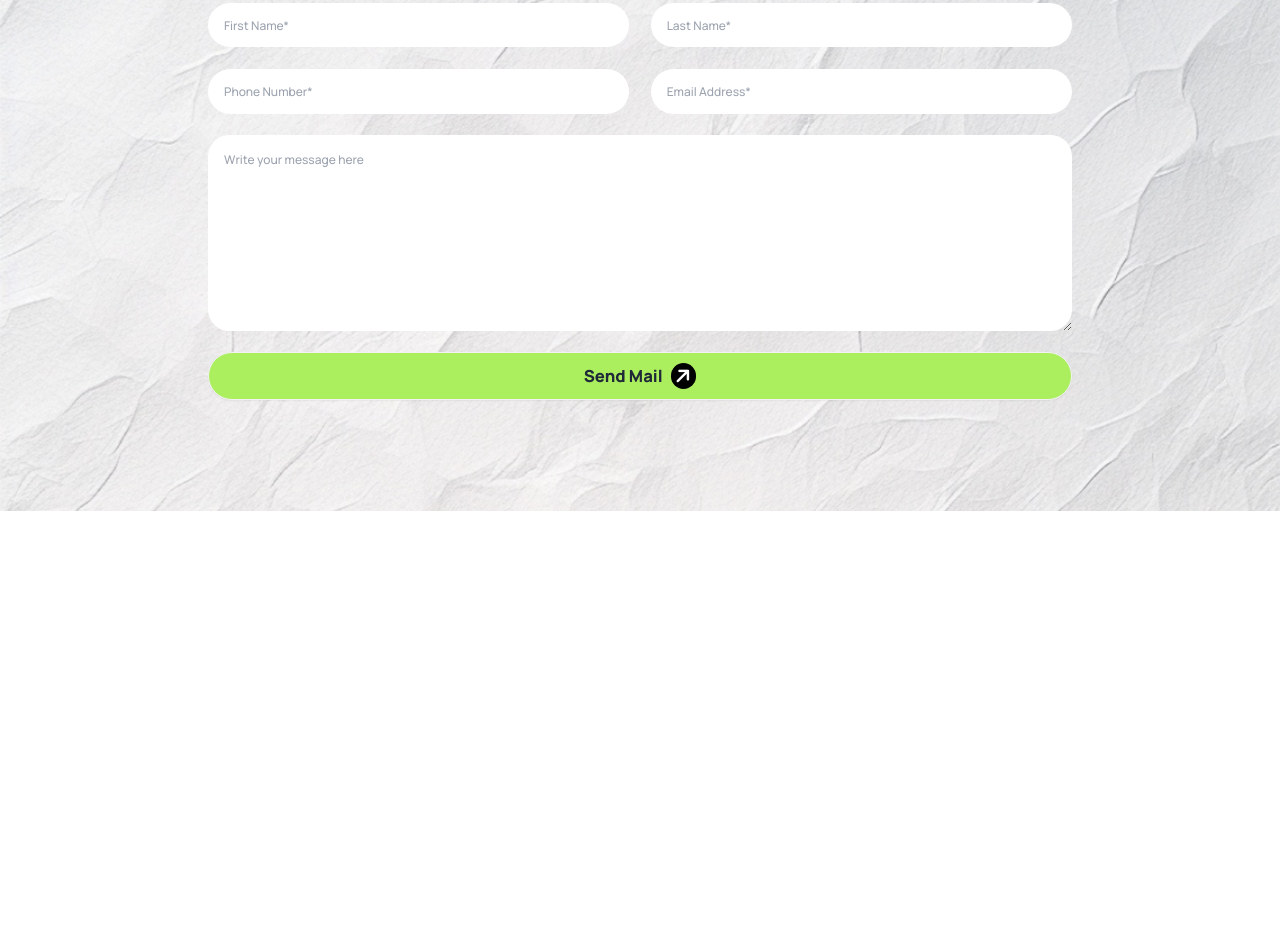
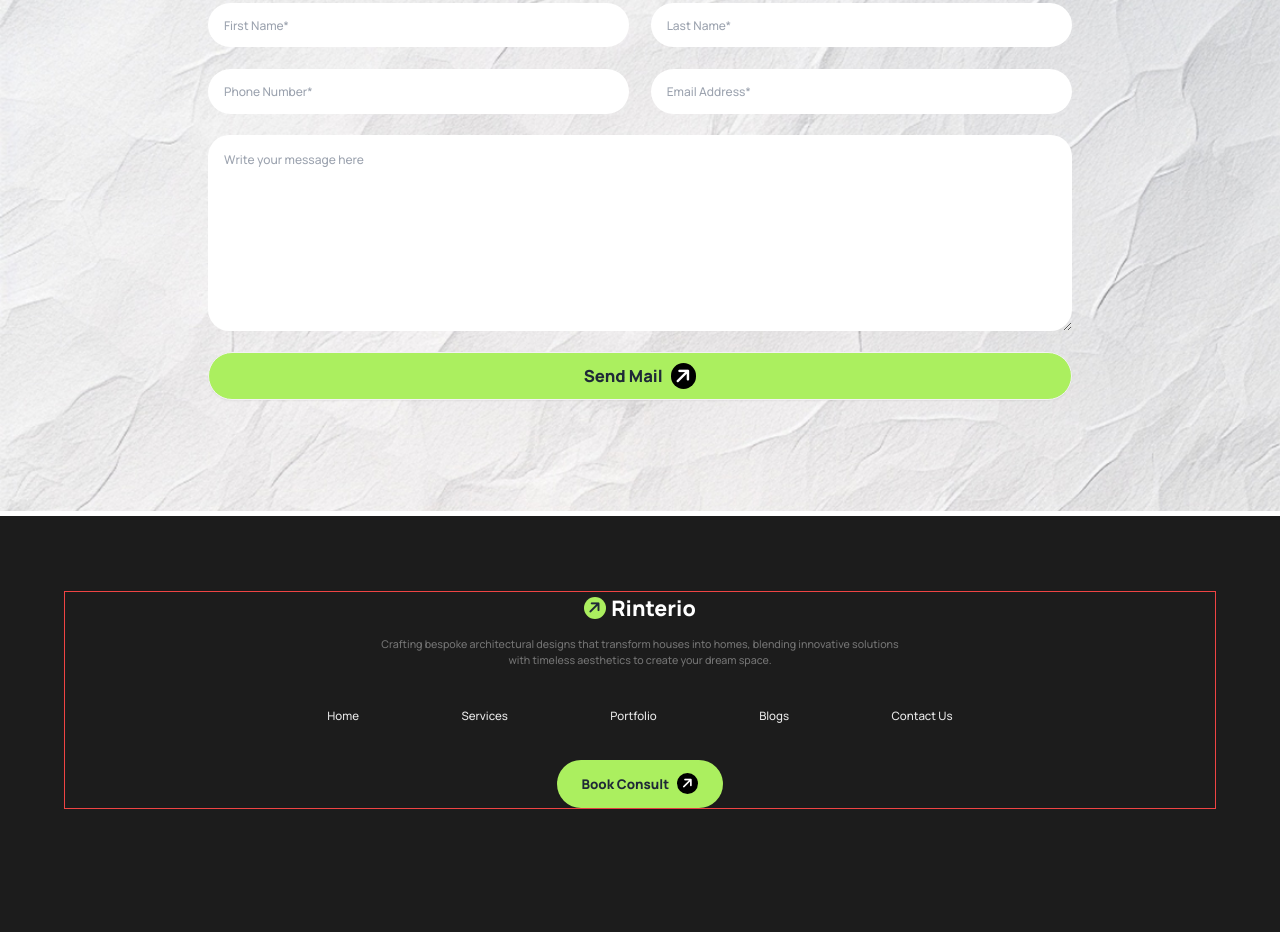
Before and after one commit to prayash231/B10-Assignment-03, a plain HTML site: page index.html in a window 1280 px wide. Shown: the part 3284-4216 px from the top of the page. Before the commit the page ends 3795 px from the top, so only its background shows below. Drawn offline with nearby package versions, Linux system fonts and the light colour scheme.

Commit message:
footer section responsaive for large devices

```diff
--- a/index.html
+++ b/index.html
@@ -297,8 +297,32 @@
           </div>
         </div>
     </main>
-    <footer>
-
+    <!-- footer section starts here -->
+    <footer class="bg-[#1C1C1C] min-h-[52vh] mt-[0.417vw] flow-root">
+      <div class="w-[90vw] border border-red-500 mx-auto mt-[5.833vw] space-y-[1.042vw]">
+        <div class="flex items-center justify-center space-x-[0.417vw]">
+          <div class="w-[1.7vw] h-[1.7vw] rounded-full bg-pastel_green flex justify-center items-center">
+            <i class="fa-solid fa-arrow-right text-[1.2vw] -rotate-45"></i>
+          </div>
+          <h3 class="lg:text-[1.667vw] font-extrabold text-white">Rinterio</h3>
+        </div>
+        <p class="text-[#737373] text-center text-[0.833vw] font-medium">Crafting bespoke architectural designs that transform houses into homes, blending innovative solutions <br> with timeless aesthetics to create your dream space.</p>
+        <div class="py-5 flex flex-col lg:flex-row items-center lg:justify-center lg:gap-x-[8vw]">
+          <div><a class="text-[#E9E9E9] text-[0.9vw] font-medium">Home</a></div>
+          <div><a class="text-[#E9E9E9] text-[0.9vw] font-medium">Services</a></div>
+          <div><a class="text-[#E9E9E9] text-[0.9vw] font-medium">Portfolio</a></div>
+          <div><a class="text-[#E9E9E9] text-[0.9vw] font-medium">Blogs</a></div>
+          <div><a class="text-[#E9E9E9] text-[0.9vw] font-medium">Contact Us</a></div>
+        </div>
+        <div class="btn bg-pastel_green rounded-full border-none mx-auto lg:w-[13vw]
+         lg:h-[1vw] xl:h-[2.917vw] flex justify-center items-center ">
+          <p class="text-[3.5vw] lg:text-[1.042vw] font-extrabold">Book Consult</p>
+          <div class="w-[6.382vw] h-[6.382vw] lg:w-[1.667vw] lg:h-[1.667vw] rounded-full bg-black flex items-center justify-center">
+          <i class="fa-solid fa-arrow-right -rotate-45 text-white text-[4.13vw] lg:text-[0.9vw]
+          xl:text-[1.042vw]"></i>
+          </div>
+        </div>
+      </div>
     </footer>
 </body>
 </html>
```
